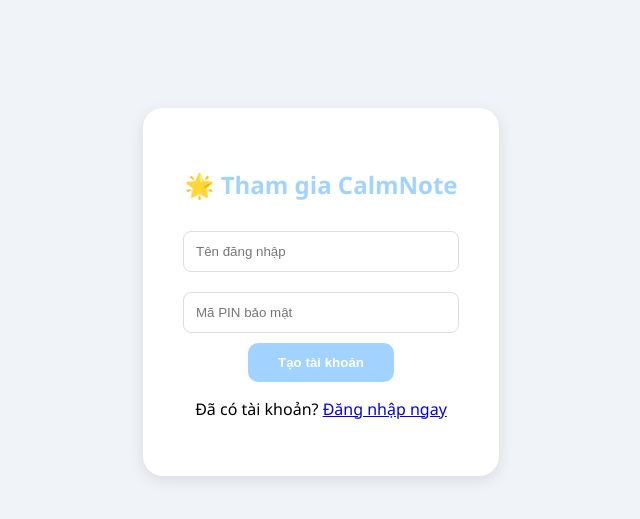
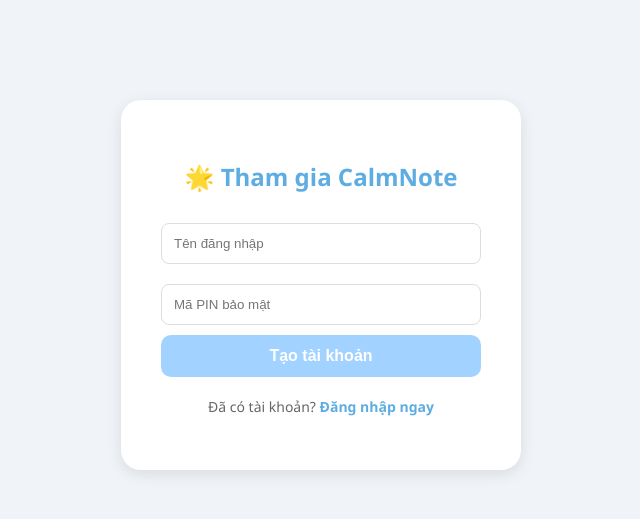
Before and after one commit to calmnote2026-blip/CalmNote, a Flask app: page /register in a window 1280 px wide. Shown: the top 519 px of the page, without its empty margins (319-959 px from the left). Run offline with Flask 3, Linux system fonts and the light colour scheme.

Commit message:
register.html

```diff
--- a/templates/register.html
+++ b/templates/register.html
@@ -2,25 +2,45 @@
 <html lang="vi">
 <head>
     <meta charset="UTF-8">
+    <meta name="viewport" content="width=device-width, initial-scale=1.0">
     <title>Đăng ký - CalmNote</title>
     <style>
-        body { background: #f0f4f8; font-family: 'Segoe UI', sans-serif; text-align: center; padding-top: 100px; }
-        .card { background: white; display: inline-block; padding: 40px; border-radius: 20px; box-shadow: 0 4px 15px rgba(0,0,0,0.1); }
-        h2 { color: #A2D2FF; }
-        input { padding: 12px; margin: 10px 0; width: 250px; border-radius: 8px; border: 1px solid #ddd; }
-        button { background: #A2D2FF; color: white; border: none; padding: 12px 30px; border-radius: 10px; cursor: pointer; font-weight: bold; }
-        button:hover { background: #8ECAE6; }
+        body { background: #f0f4f8; font-family: 'Segoe UI', Tahoma, Geneva, Verdana, sans-serif; text-align: center; padding-top: 100px; margin: 0; }
+        .card { background: white; display: inline-block; padding: 40px; border-radius: 20px; box-shadow: 0 4px 15px rgba(0,0,0,0.1); width: 320px; }
+        h2 { color: #5dade2; margin-bottom: 20px; }
+        input { padding: 12px; margin: 10px 0; width: 100%; border-radius: 8px; border: 1px solid #ddd; box-sizing: border-box; outline: none; }
+        input:focus { border-color: #A2D2FF; box-shadow: 0 0 5px rgba(162, 210, 255, 0.5); }
+        button { background: #A2D2FF; color: white; border: none; padding: 12px 30px; border-radius: 10px; cursor: pointer; font-weight: bold; width: 100%; font-size: 16px; transition: 0.3s; }
+        button:hover { background: #8ECAE6; transform: translateY(-2px); }
+        .footer-link { margin-top: 20px; font-size: 14px; color: #666; }
+        .footer-link a { color: #5dade2; text-decoration: none; font-weight: bold; }
+        .footer-link a:hover { text-decoration: underline; }
+
+        /* Thông báo lỗi từ Flask */
+        .flash-messages { color: #e74c3c; background: #fadbd8; padding: 10px; border-radius: 8px; margin-bottom: 15px; font-size: 14px; }
     </style>
 </head>
 <body>
     <div class="card">
         <h2>🌟 Tham gia CalmNote</h2>
+
+        {% with messages = get_flashed_messages() %}
+          {% if messages %}
+            {% for message in messages %}
+              <div class="flash-messages">{{ message }}</div>
+            {% endfor %}
+          {% endif %}
+        {% endwith %}
+
         <form method="post">
             <input type="text" name="username" placeholder="Tên đăng nhập" required><br>
             <input type="password" name="pin" placeholder="Mã PIN bảo mật" required><br>
             <button type="submit">Tạo tài khoản</button>
         </form>
-        <p>Đã có tài khoản? <a href="/login">Đăng nhập ngay</a></p>
+
+        <div class="footer-link">
+            <p>Đã có tài khoản? <a href="{{ url_for('login') }}">Đăng nhập ngay</a></p>
+        </div>
     </div>
 </body>
 </html>
```
